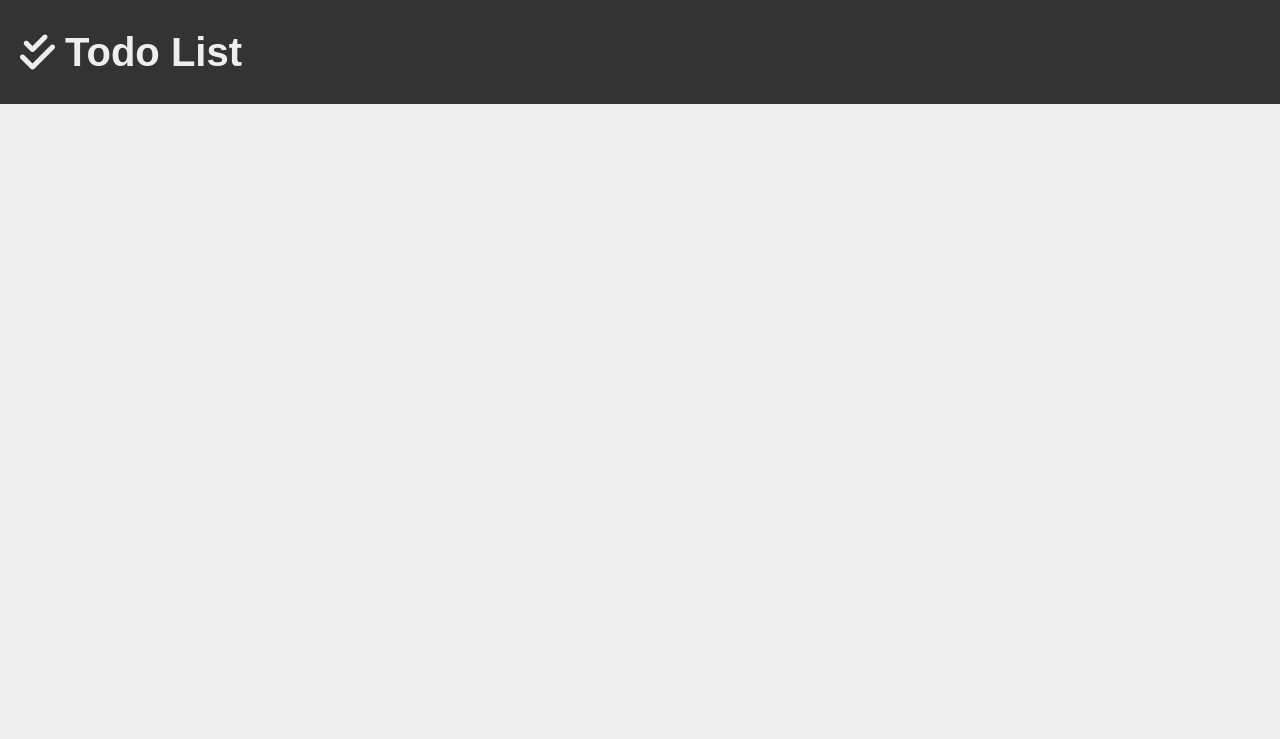
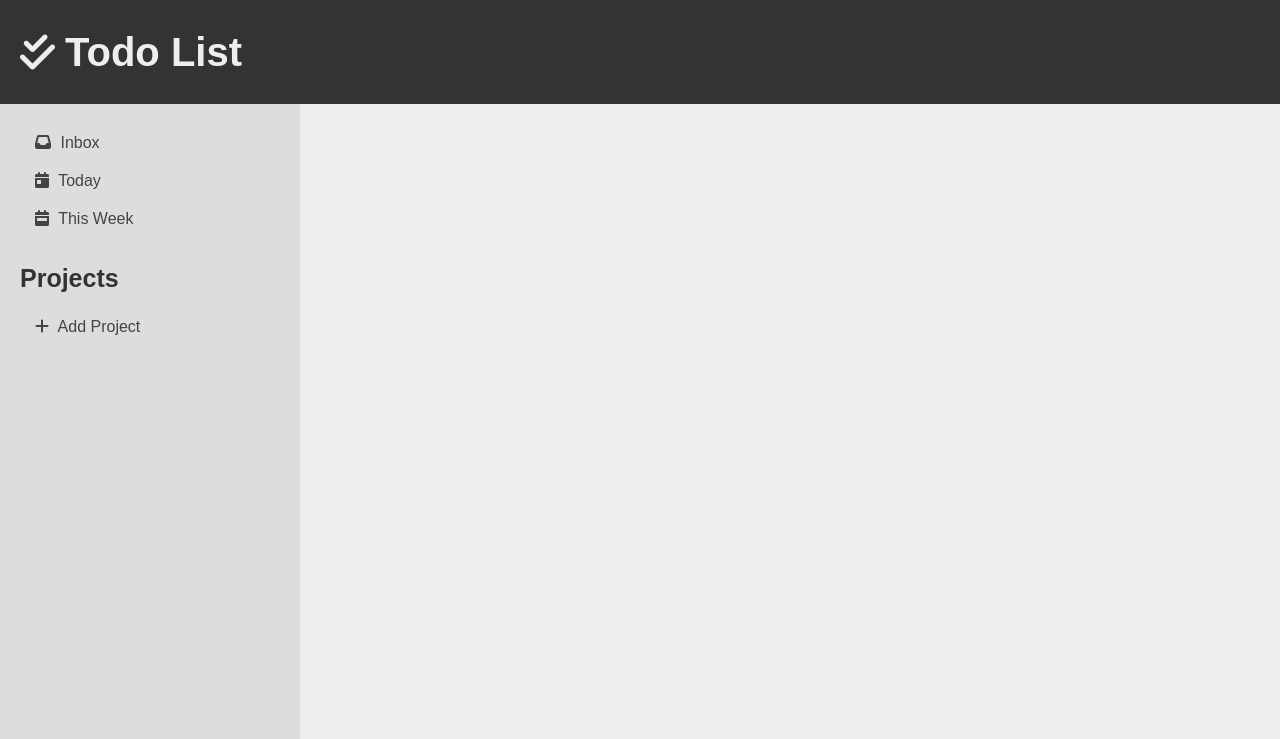
Before and after one commit to samkitbarbhaya/to-do-list, a plain HTML site: page index.html in a window 1280 px wide. Shown: the top 739 px of the page. Drawn offline with Linux system fonts and the light colour scheme; a web font is replaced by a local one.

Commit message:
Some More Styling

```diff
--- a/index.html
+++ b/index.html
@@ -3,13 +3,13 @@
 <head>
     <meta charset="UTF-8">
     <meta http-equiv="X-UA-Compatible" content="IE=edge">
-    <meta name="viewport" content="width=device-width, initial-scale=1.0">
     <link rel="stylesheet" href="style.css">
-    <link rel="preconnect" href="https://fonts.gstatic.com" />
+    <!-- <link rel="preconnect" href="https://fonts.gstatic.com" /> -->
     <link
         href="https://fonts.googleapis.com/css2?family=Roboto:wght@400;700&family=Yusei+Magic&display=swap"
         rel="stylesheet"
     />
+    <script src="https://kit.fontawesome.com/7f361bda49.js" crossorigin="anonymous"></script>
     <script
         src="https://kit.fontawesome.com/4c536a6bd5.js"
         crossorigin="anonymous"
@@ -22,8 +22,44 @@
           <i class="fas fa-check-double"></i>
           <h1 class="page-name">Todo List</h1>
         </div>
+        <button class="button-open-nav">
+            <i class="fas fa-bars"></i>
+        </button>
       </header>
-    <main class="main"></main>
+    <main class="main">
+        <nav class="nav">
+            <!-- Default Projects -->
+            <div class="nav-default-projects">
+                <button class="nav-default-button">
+                    <i class="fas fa-inbox" aria-hidden="true"></i>
+                    Inbox
+                </button>
+                <button class="nav-default-button">
+                    <i class="fas fa-calendar-day"></i>
+                    Today
+                </button>
+                <button class="nav-default-button">
+                    <i class="fas fa-calendar-week"></i>
+                    This Week
+                </button>
+            </div>
+            <!-- User Projects -->
+            <div class="nav-user-projects">
+                <div class="nav-user-projects-title">Projects</div>
+                <div class="projects-list">
+
+                </div>
+                <button class="button-add-project">
+                    <i class="fa-solid fa-plus"></i>
+                    Add Project
+                </button>
+                <div class="add-project-popup">
+
+                </div>
+            </div>
+        </nav>
+        <div class="project-preview"></div>
+    </main>
     <footer class="footer">
         <p>Copyright © 2023 samkitbarbhaya</p>
         <a href="https://github.com/samkitbarbhaya" target="_blank">
--- a/style.css
+++ b/style.css
@@ -52,7 +52,113 @@ body{
     margin-left: 10px;
 }
 
+.button-open-nav {
+    display: none;
+    width: 40px;
+    padding: 0;
+    background-color: var(--primary-dark);
+    font-size: 40px;
+}
+
+.button-open-nav i {
+    margin-right: 0;
+}
+
 /* MAIN */
+
+.main{
+    display: flex;
+    min-height: calc(100vh - 104px - 48px);
+}
+
+.nav {
+    width: 300px;
+    min-width: 250px;
+    padding: 20px;
+    background-color: var(--secondary-light);
+}
+
+/* DEFAULT BUTTON */
+
+.nav-default-projects{
+    display: flex;
+    flex-direction: column;
+}
+
+.nav-default-button{
+    width: 100%;
+    border: none;
+    background-color: var(--secondary-light);
+    color: var(--secondary-dark);
+    font-size: 16px;
+    padding: 10px;
+    padding-left: 15px;
+    border-radius: 5px;
+    text-align: left;
+}
+
+.nav-default-button:hover{
+    background-color: #C5C5C5;
+}
+
+.nav-default-button > i{
+    margin-right: 5px;
+}
+
+/* USER BUTTON */
+
+.nav-user-projects{
+    margin-top: 20px;
+}
+
+.nav-user-projects-title{
+    font-size: 25px;
+    font-weight: bold;
+}
+
+.projects-list{
+    margin-top: 10px;
+}
+
+.nav-user-button{
+    width: 100%;
+    border: none;
+    background-color: var(--secondary-light);
+    color: var(--secondary-dark);
+    font-size: 16px;
+    padding: 10px;
+    padding-left: 15px;
+    border-radius: 5px;
+    text-align: left;
+}
+
+.nav-user-button:hover{
+    background-color: #C5C5C5;
+}
+
+.nav-user-button > i{
+    margin-right: 5px;
+}
+
+.button-add-project{
+    width: 100%;
+    border: none;
+    background-color: var(--secondary-light);
+    color: var(--secondary-dark);
+    font-size: 16px;
+    padding: 10px;
+    padding-left: 15px;
+    border-radius: 5px;
+    text-align: left;
+}
+
+.button-add-project:hover{
+    background-color: #C5C5C5;
+}
+
+.button-add-project > i{
+    margin-right: 5px;
+}
 
 /* FOOTER */
 
```
